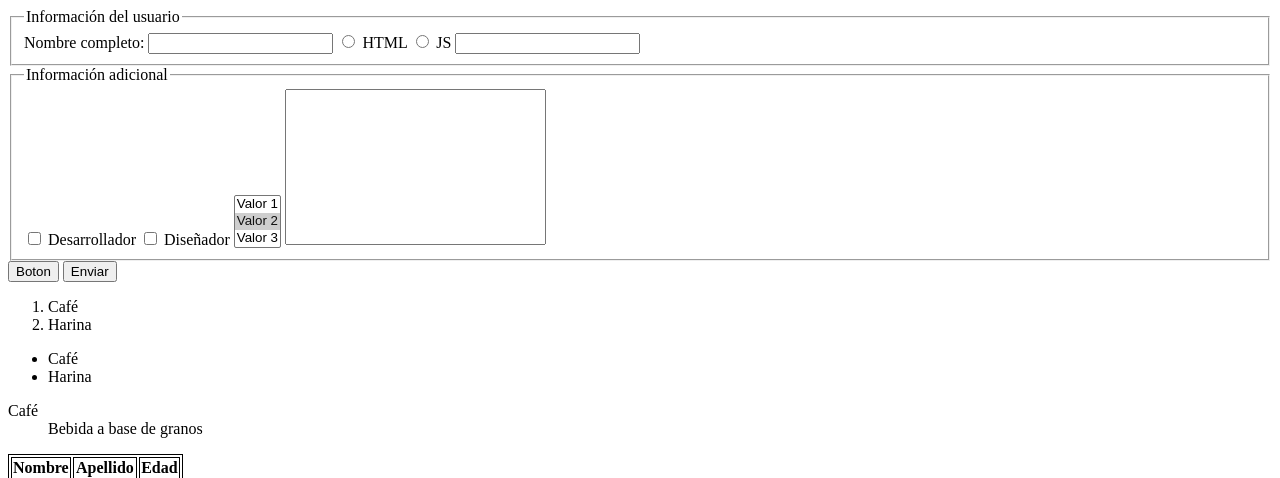
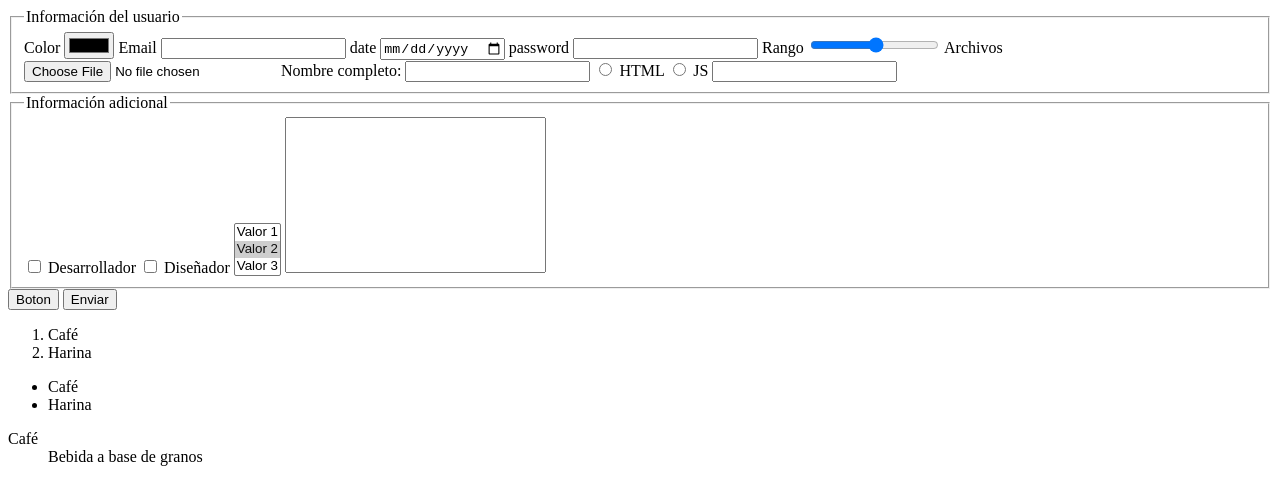
Before and after one commit to pedrovelasquez9/webdev_youtube, a plain HTML site: page index.html in a window 1280 px wide. Shown: the top 478 px of the page. Drawn offline with Linux system fonts and the light colour scheme.

Commit message:
feat: form input types

```diff
--- a/index.html
+++ b/index.html
@@ -17,6 +17,18 @@
     <form action="">
       <fieldset>
         <legend>Información del usuario</legend>
+        <label for="color">Color</label>
+        <input type="color" name="color" id="color" required />
+        <label for="email">Email</label>
+        <input type="email" name="email" id="email" required />
+        <label for="date">date</label>
+        <input type="date" name="date" id="date" required />
+        <label for="password">password</label>
+        <input type="password" name="password" id="password" />
+        <label for="range">Rango</label>
+        <input type="range" name="range" id="range" min="5" max="50" />
+        <label for="files">Archivos</label>
+        <input type="file" name="files" id="files" />
         <label for="nombre">Nombre completo:</label>
         <input type="text" id="nombre" />
         <input type="radio" name="tecnologias" id="html" />
```
